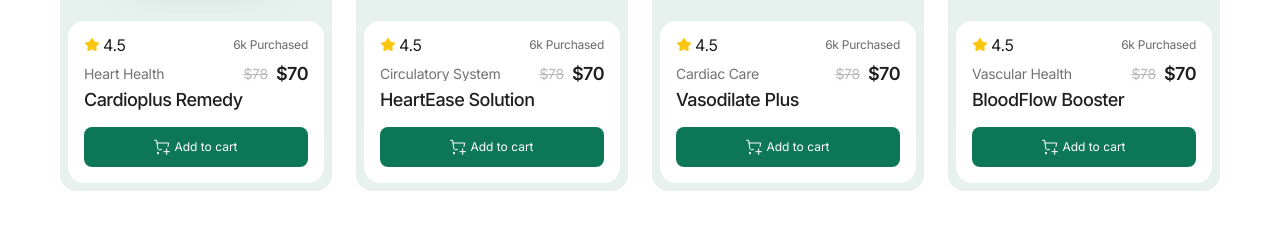
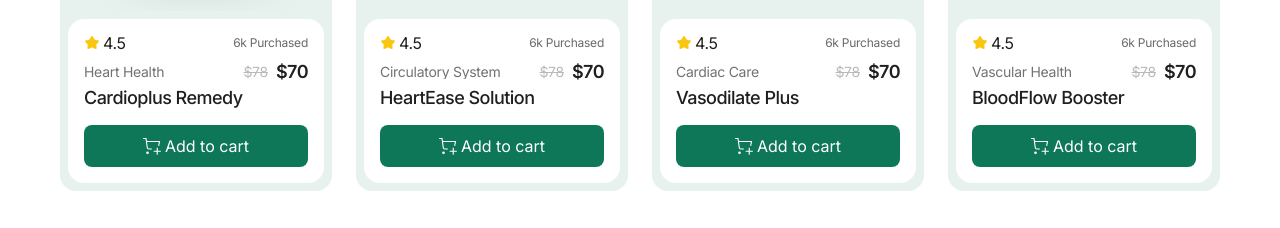
Before and after one commit to seeamahmod/medcal, a React (Vite) app: page / in a window 1280 px wide. Shown: the part 1680-1908 px from the top of the page. Built offline with nearby package versions, Linux system fonts and the light colour scheme.

Commit message:
Enlarge Add to cart label to 16px and icon to 18px

```diff
--- a/src/components/ProductCard.jsx
+++ b/src/components/ProductCard.jsx
@@ -56,8 +56,8 @@ export default function ProductCard({ category, name, media, price = '$70', oldP
           onClick={onAdd}
           className="relative flex w-full items-center justify-center gap-1 overflow-hidden rounded-lg bg-primary px-[18px] py-3 text-white transition-colors duration-300 hover:bg-primary-hover"
         >
-          <Icon name="cart-plus" size={16} />
-          <span className="text-[12px] leading-none">{added ? 'Added!' : 'Add to cart'}</span>
+          <Icon name="cart-plus" size={18} />
+          <span className="text-[16px] leading-none">{added ? 'Added!' : 'Add to cart'}</span>
         </motion.button>
       </div>
     </motion.article>
```
